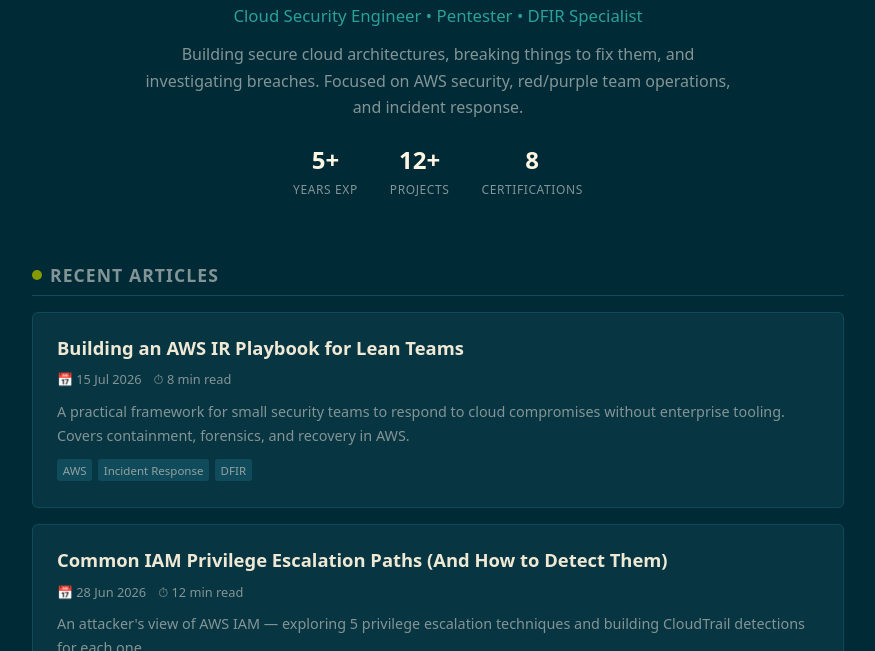
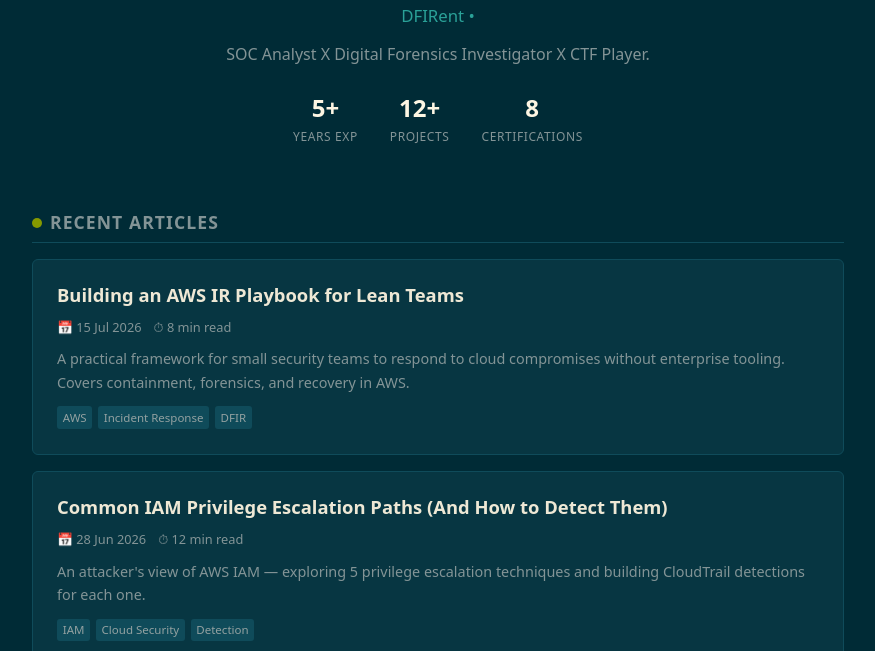
Before and after one commit to YournextCISO/yournextciso.github.io, a plain HTML site: page index.html in a window 1280 px wide. Shown: the part 149-800 px from the top of the page, without its empty margins (202-1077 px from the left). Drawn offline with Linux system fonts and the light colour scheme.

Commit message:
Update index.html

```diff
--- a/index.html
+++ b/index.html
@@ -39,10 +39,9 @@
     <section class="profile-hero">
       <img src="images/avatar.jpg" alt="YournextCISO profile" class="profile-avatar" width="120" height="120" onerror="this.style.display='none'">
       <h1 class="profile-name">YournextCISO</h1>
-      <p class="profile-title">Cloud Security Engineer &bull; Pentester &bull; DFIR Specialist</p>
+      <p class="profile-title">DFIRent &bull;</p>
       <p style="max-width:600px;margin:0.75rem auto 0;color:var(--soc-ink0);">
-        Building secure cloud architectures, breaking things to fix them, and investigating breaches.
-        Focused on AWS security, red/purple team operations, and incident response.
+        SOC Analyst X Digital Forensics Investigator X CTF Player.
       </p>
       <div class="profile-stats">
         <div class="profile-stat">
```
